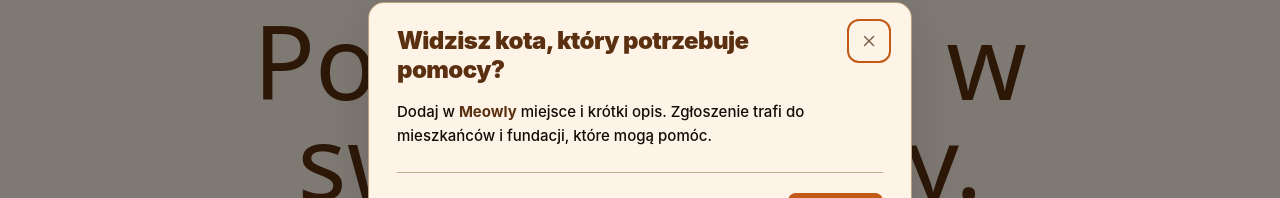
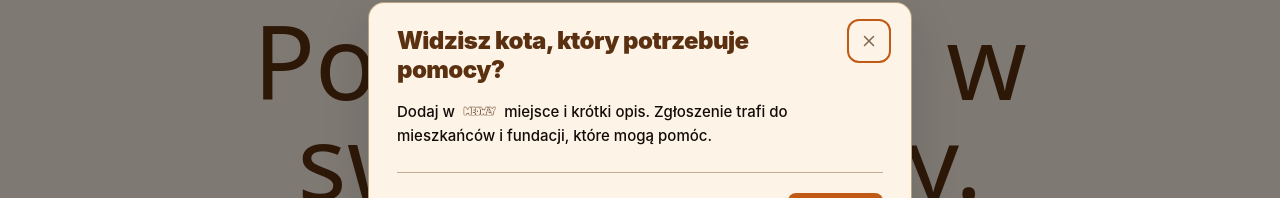
Before and after one commit to meowlypl/frontend, a React (Vite) app: page / in a window 1280 px wide. Shown: the part 270-468 px from the top of the page. Built offline with nearby package versions, Linux system fonts and the light colour scheme; no server answers; a web font is replaced by a local one.

Commit message:
zamiana tekstu na logo w modalu strony głównej

```diff
--- a/src/components/landing/ReportInfoDialog.tsx
+++ b/src/components/landing/ReportInfoDialog.tsx
@@ -87,7 +87,12 @@ export default function ReportInfoDialog() {
           id="report-info-description"
           className="mt-4 max-w-[29rem] text-[0.9375rem] font-medium leading-6 text-light-subtext dark:text-subtext sm:text-base"
         >
-          Dodaj w <strong className="font-bold text-light-text dark:text-text">Meowly</strong>{" "}
+          Dodaj w{" "}
+          <img
+            src="/logo-marketing.png"
+            alt="Meowly"
+            className="mx-1 inline-block h-[1.15em] w-auto align-[-0.16em] object-contain"
+          />{" "}
           miejsce i krótki opis. Zgłoszenie trafi do mieszkańców i fundacji,
           które mogą pomóc.
         </p>
```
